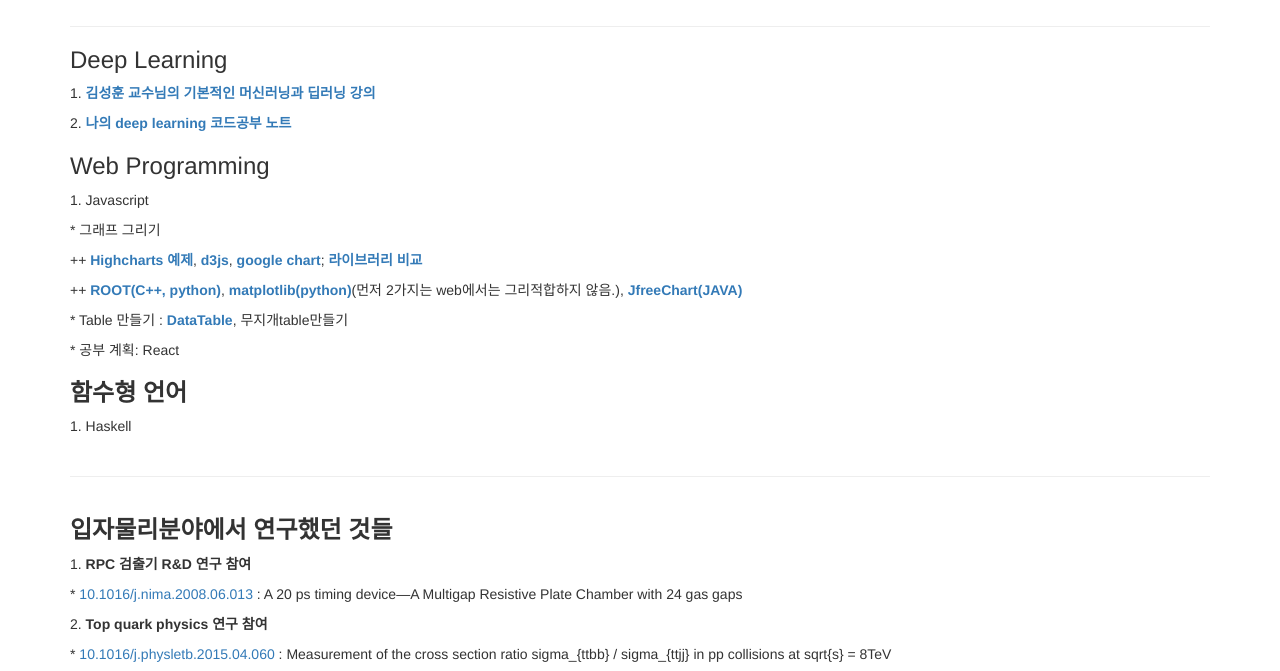
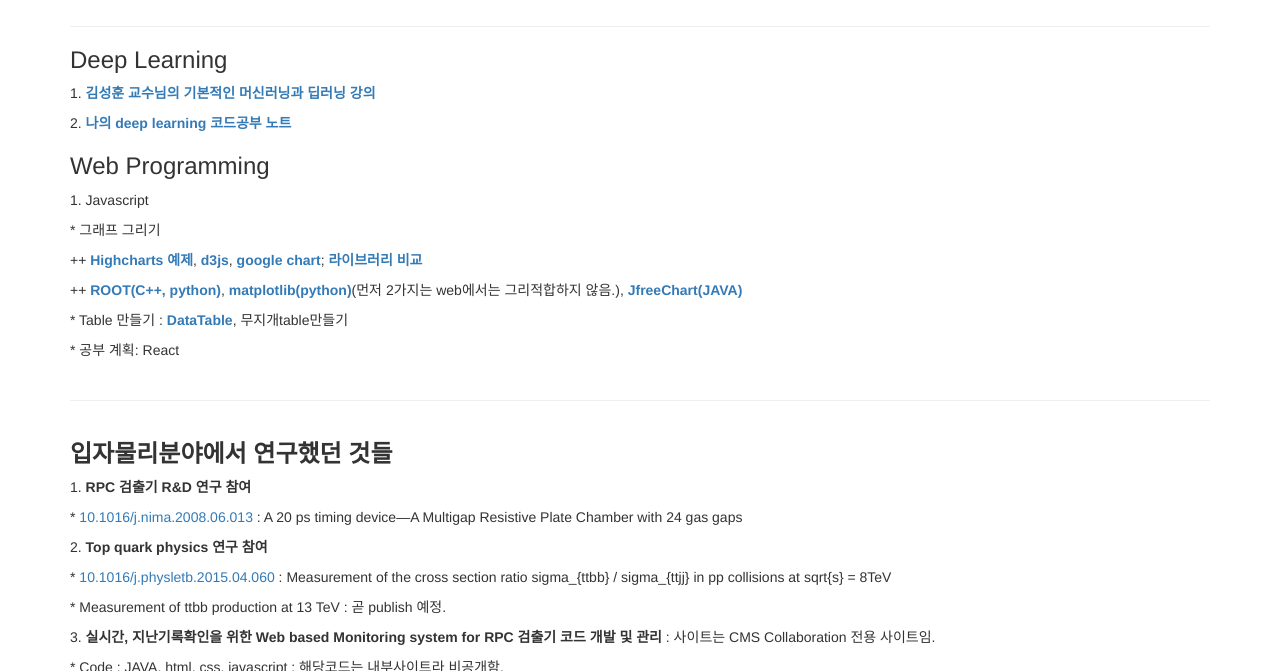
Before and after one commit to YoungKwonJo/YoungKwonJo.github.io, a plain HTML site: page index.html in a window 1280 px wide. Shown: the part 122-793 px from the top of the page. Drawn offline with Linux system fonts and the light colour scheme.

Commit message:
update it

```diff
--- a/index.html
+++ b/index.html
@@ -59,9 +59,9 @@
         <p>* Table 만들기 : <a href="https://www.datatables.net/" target="NewWindow"><strong>DataTable</strong></a>, 무지개table만들기</p>
         <p>* 공부 계획: React
       </p>
-      <h3><strong>함수형 언어</strong></h3>
+      <!--h3><strong>함수형 언어</strong></h3>
       <p>1. Haskell
-      </p>
+      </p-->
 
       <hr>
       <h3><strong>입자물리분야에서 연구했던 것들</strong></h3>
```
